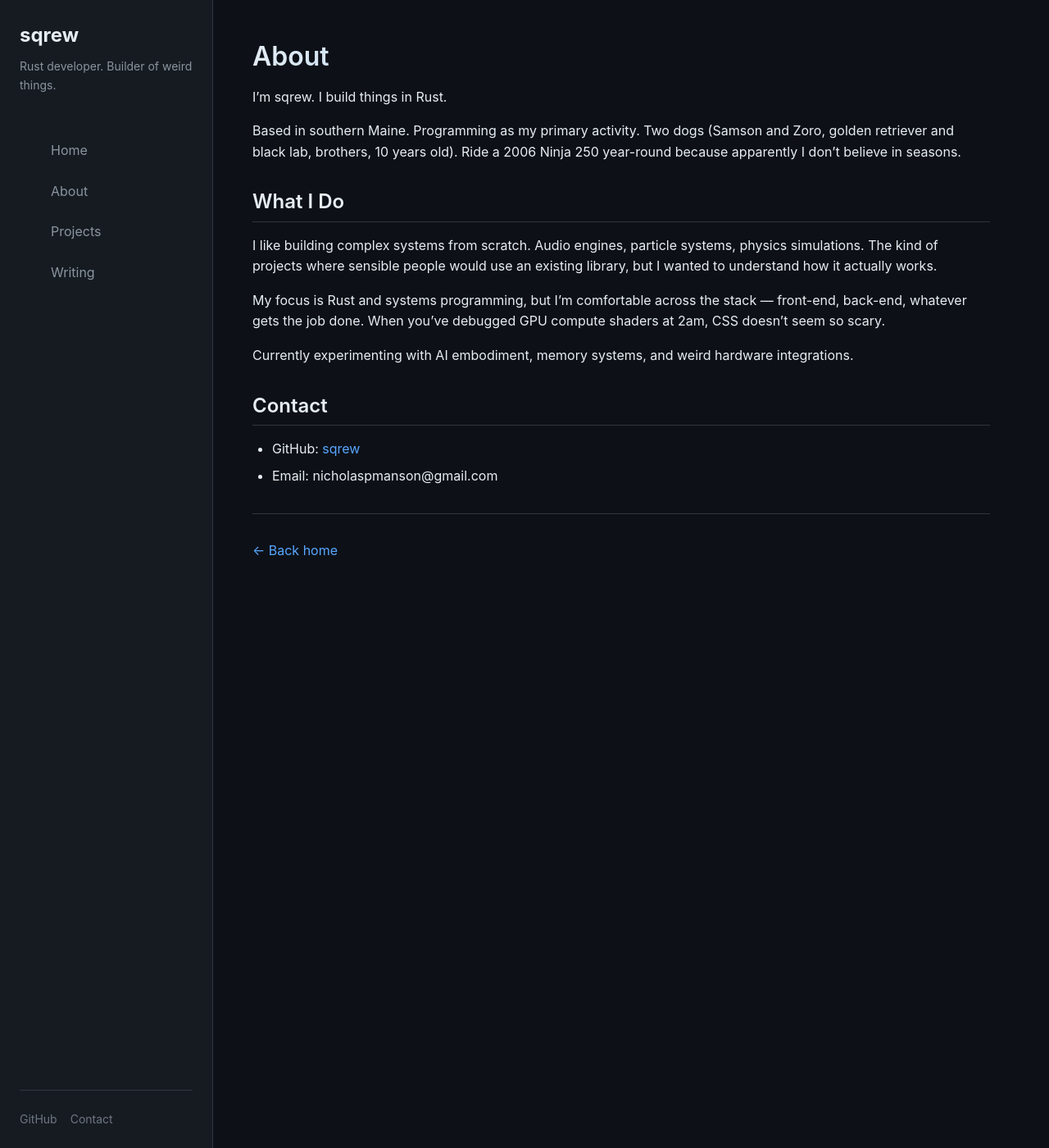
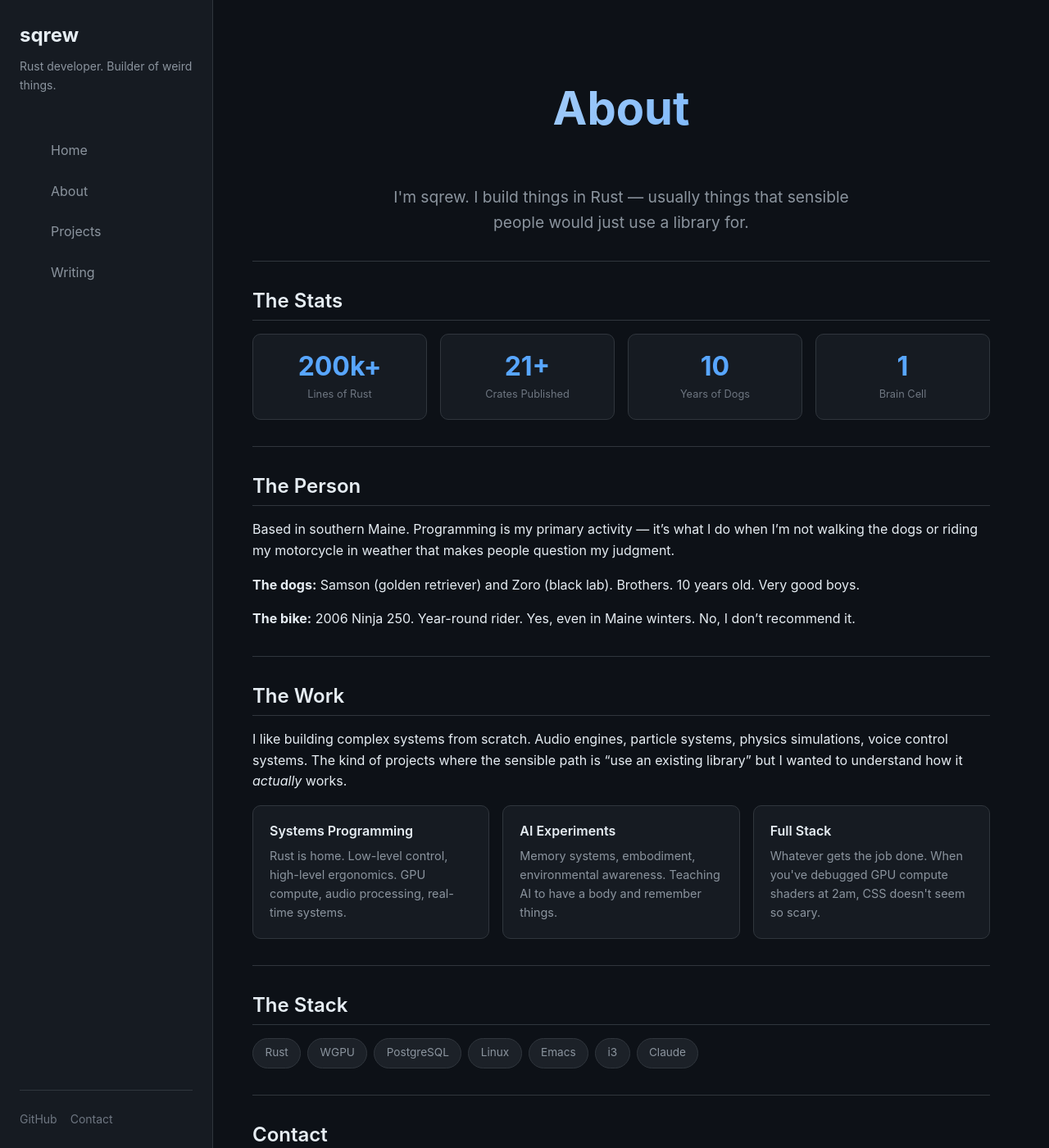
Before and after one commit to sqrew/sqrew.github.io, a Jekyll site: the page built from about.md, in a window 1280 px wide and 1400 px high. Shown: the whole window at 82% size. Built offline with Jekyll 4.4.1, drawn with Linux system fonts in a browser that asks for light colours; our own code applies the rules of GitHub Pages for plain Markdown files; some of the changed text lies outside the part shown.

Commit message:
playing with css round 3

```diff
--- a/about.md
+++ b/about.md
@@ -1,22 +1,103 @@
-# About
+---
+layout: default
+title: About
+---
 
-I'm sqrew. I build things in Rust.
+<div class="hero">
+  <h1 class="hero-title">About</h1>
+</div>
 
-Based in southern Maine. Programming as my primary activity. Two dogs (Samson and Zoro, golden retriever and black lab, brothers, 10 years old). Ride a 2006 Ninja 250 year-round because apparently I don't believe in seasons.
+<div class="about-intro">
+  <p class="lead">I'm sqrew. I build things in Rust — usually things that sensible people would just use a library for.</p>
+</div>
 
-## What I Do
+---
 
-I like building complex systems from scratch. Audio engines, particle systems, physics simulations. The kind of projects where sensible people would use an existing library, but I wanted to understand how it actually works.
+## The Stats
 
-My focus is Rust and systems programming, but I'm comfortable across the stack — front-end, back-end, whatever gets the job done. When you've debugged GPU compute shaders at 2am, CSS doesn't seem so scary.
+<div class="stats-grid">
+  <div class="stat-card">
+    <span class="stat-number">200k+</span>
+    <span class="stat-label">Lines of Rust</span>
+  </div>
+  <div class="stat-card">
+    <span class="stat-number">21+</span>
+    <span class="stat-label">Crates Published</span>
+  </div>
+  <div class="stat-card">
+    <span class="stat-number">10</span>
+    <span class="stat-label">Years of Dogs</span>
+  </div>
+  <div class="stat-card">
+    <span class="stat-number">1</span>
+    <span class="stat-label">Brain Cell</span>
+  </div>
+</div>
 
-Currently experimenting with AI embodiment, memory systems, and weird hardware integrations.
+---
+
+## The Person
+
+Based in southern Maine. Programming is my primary activity — it's what I do when I'm not walking the dogs or riding my motorcycle in weather that makes people question my judgment.
+
+**The dogs:** Samson (golden retriever) and Zoro (black lab). Brothers. 10 years old. Very good boys.
+
+**The bike:** 2006 Ninja 250. Year-round rider. Yes, even in Maine winters. No, I don't recommend it.
+
+---
+
+## The Work
+
+I like building complex systems from scratch. Audio engines, particle systems, physics simulations, voice control systems. The kind of projects where the sensible path is "use an existing library" but I wanted to understand how it *actually* works.
+
+<div class="card-grid">
+  <div class="project-card">
+    <h4>Systems Programming</h4>
+    <p>Rust is home. Low-level control, high-level ergonomics. GPU compute, audio processing, real-time systems.</p>
+  </div>
+  <div class="project-card">
+    <h4>AI Experiments</h4>
+    <p>Memory systems, embodiment, environmental awareness. Teaching AI to have a body and remember things.</p>
+  </div>
+  <div class="project-card">
+    <h4>Full Stack</h4>
+    <p>Whatever gets the job done. When you've debugged GPU compute shaders at 2am, CSS doesn't seem so scary.</p>
+  </div>
+</div>
+
+---
+
+## The Stack
+
+<div class="tech-tags">
+  <span class="tech-tag">Rust</span>
+  <span class="tech-tag">WGPU</span>
+  <span class="tech-tag">PostgreSQL</span>
+  <span class="tech-tag">Linux</span>
+  <span class="tech-tag">Emacs</span>
+  <span class="tech-tag">i3</span>
+  <span class="tech-tag">Claude</span>
+</div>
+
+---
 
 ## Contact
 
-- GitHub: [sqrew](https://github.com/sqrew)
-- Email: nicholaspmanson@gmail.com
+<div class="contact-links">
+  <a href="https://github.com/sqrew" class="contact-link">
+    <span class="contact-icon">→</span>
+    <span>GitHub</span>
+  </a>
+  <a href="https://crates.io/users/sqrew" class="contact-link">
+    <span class="contact-icon">→</span>
+    <span>crates.io</span>
+  </a>
+  <a href="mailto:nicholaspmanson@gmail.com" class="contact-link">
+    <span class="contact-icon">→</span>
+    <span>nicholaspmanson@gmail.com</span>
+  </a>
+</div>
 
 ---
 
-[← Back home](/)
+<a href="/" class="view-all">← Back home</a>
--- a/assets/css/style.css
+++ b/assets/css/style.css
@@ -491,3 +491,122 @@ img:hover {
 .view-all:hover {
   color: var(--accent);
 }
+
+/* About Page - Lead Text */
+.about-intro {
+  text-align: center;
+  margin-bottom: 1rem;
+}
+
+.lead {
+  font-size: 1.2rem;
+  color: var(--text-secondary);
+  max-width: 600px;
+  margin: 0 auto;
+}
+
+/* Stats Grid */
+.stats-grid {
+  display: grid;
+  grid-template-columns: repeat(4, 1fr);
+  gap: 1rem;
+  margin: 1rem 0;
+}
+
+@media (max-width: 768px) {
+  .stats-grid {
+    grid-template-columns: repeat(2, 1fr);
+  }
+}
+
+.stat-card {
+  background: var(--bg-sidebar);
+  border: 1px solid var(--border);
+  border-radius: 10px;
+  padding: 1.25rem;
+  text-align: center;
+  transition: transform var(--transition), border-color var(--transition);
+}
+
+.stat-card:hover {
+  transform: translateY(-2px);
+  border-color: var(--accent);
+}
+
+.stat-number {
+  display: block;
+  font-size: 2rem;
+  font-weight: 700;
+  color: var(--accent);
+  line-height: 1.2;
+}
+
+.stat-label {
+  display: block;
+  font-size: 0.8rem;
+  color: var(--text-muted);
+  margin-top: 0.25rem;
+}
+
+/* Tech Tags */
+.tech-tags {
+  display: flex;
+  flex-wrap: wrap;
+  gap: 0.5rem;
+  margin: 1rem 0;
+}
+
+.tech-tag {
+  background: var(--code-bg);
+  border: 1px solid var(--border);
+  border-radius: 20px;
+  padding: 0.4rem 0.9rem;
+  font-size: 0.85rem;
+  color: var(--text-secondary);
+  transition: all var(--transition);
+}
+
+.tech-tag:hover {
+  border-color: var(--accent);
+  color: var(--accent);
+  background: rgba(88, 166, 255, 0.1);
+}
+
+/* Contact Links */
+.contact-links {
+  display: flex;
+  flex-direction: column;
+  gap: 0.75rem;
+  margin: 1rem 0;
+}
+
+.contact-link {
+  display: flex;
+  align-items: center;
+  gap: 0.75rem;
+  padding: 0.75rem 1rem;
+  background: var(--bg-sidebar);
+  border: 1px solid var(--border);
+  border-radius: 8px;
+  color: var(--text-primary);
+  transition: all var(--transition);
+}
+
+.contact-link:hover {
+  border-color: var(--accent);
+  background: rgba(88, 166, 255, 0.05);
+  transform: translateX(4px);
+}
+
+.contact-icon {
+  color: var(--accent);
+  font-weight: bold;
+}
+
+/* Project card h4 */
+.project-card h4 {
+  margin-top: 0;
+  margin-bottom: 0.5rem;
+  font-size: 1rem;
+  color: var(--text-primary);
+}
```
